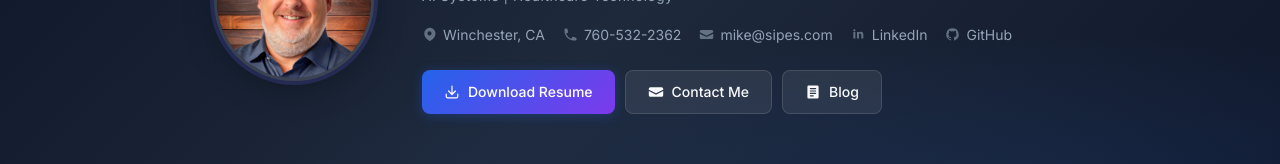
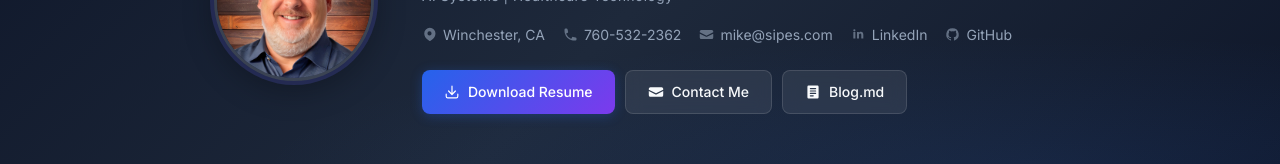
Before and after one commit to mikesipessr/MikeSipesResume, a React (Vite) app: page / in a window 1280 px wide. Shown: the part 168-332 px from the top of the page. Built offline with nearby package versions, Linux system fonts and the light colour scheme.

Commit message:
Fixed some additional blog things

```diff
--- a/src/pages/Resume.jsx
+++ b/src/pages/Resume.jsx
@@ -209,7 +209,7 @@ export default function Resume() {
               </a>
               <Link to="/blog" className="btn btn-secondary" aria-label="Read the blog.md">
                 <BlogIcon />
-                Blog
+                Blog.md
               </Link>
             </div>
           </div>
```
